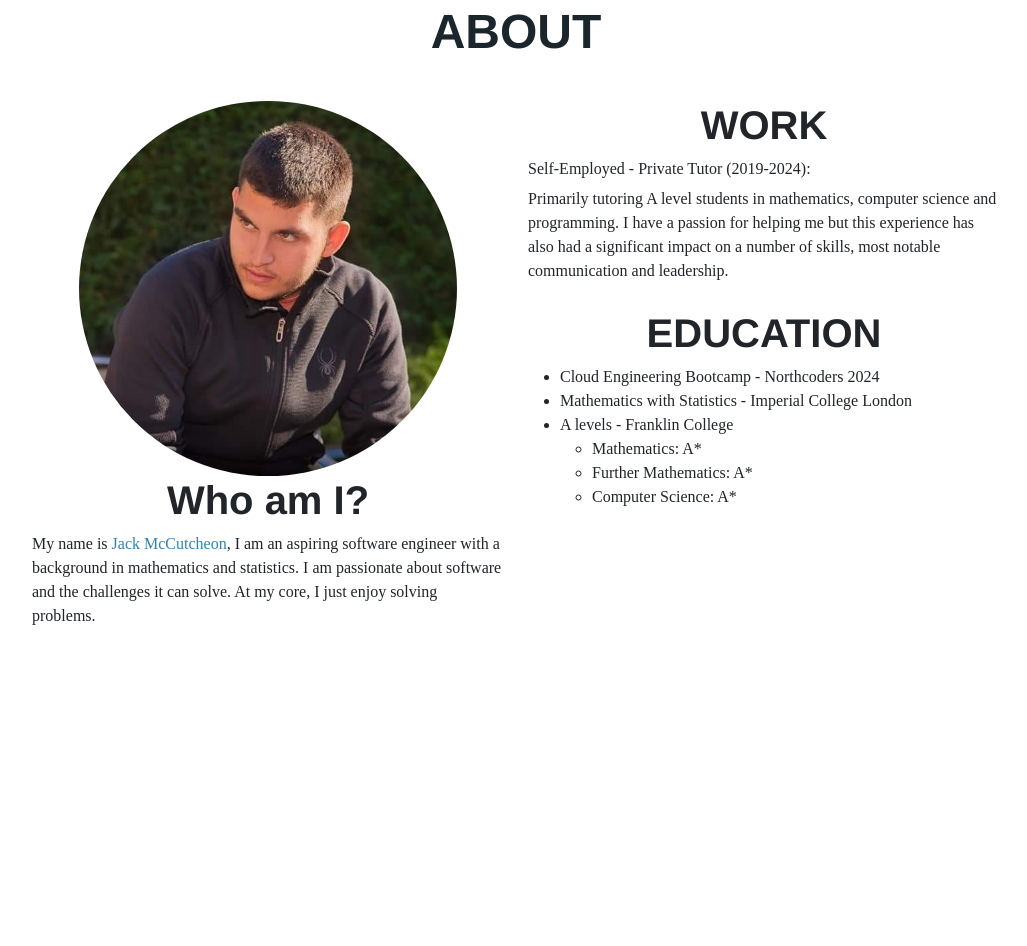
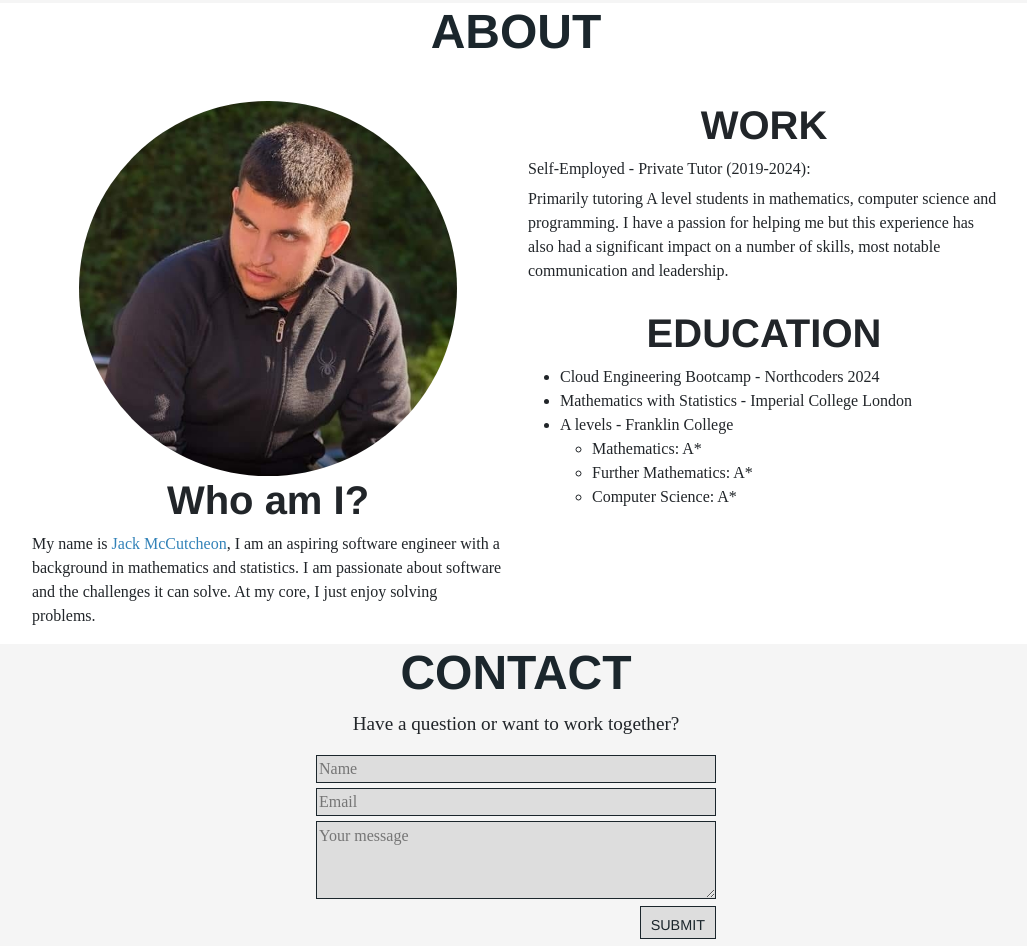
Before and after one commit to JackHilton29/portfolio-site, a plain HTML site: page index.html in a window 1280 px wide. Shown: the part 1659-2605 px from the top of the page, without its empty margins (124-1151 px from the left). Before the commit the page ends 2303 px from the top, so only its background shows below. Drawn offline with nearby package versions, Linux system fonts and the light colour scheme.

Commit message:
add contact page

```diff
--- a/index.html
+++ b/index.html
@@ -289,6 +289,26 @@
         </div>
     </div>
 
+    <div id="contact"> <!--REPLACE HARD CODED CONTENT-->
+        <center><h1 class="section-heading">CONTACT</h1></center>
+        <center><p>Have a question or want to work together?</p></center>
+        <div id="form-wrapper">
+            <form action="">
+                <input type="text" name="name" id="name" placeholder="Name"><br>
+                <input type="text" name="email" id="email" placeholder="Email"><br>
+                <textarea name="message" id="message" placeholder="Your message" cols="40" rows="3"></textarea><br>
+            </form>
+            <div class="button-template form-btn">
+                <a href="#">
+                    <span class="button-inner">
+                        <span class="button-text">SUBMIT</span>
+                    </span>
+                </a>
+            </div>
+        </div>
+    </div>
+
+
   </body>
 
 </html>
--- a/style.css
+++ b/style.css
@@ -4,6 +4,7 @@ html {
 
 body {
     font-family: 'Times New Roman', Times, serif;
+    background-color: #f5f5f5;
 }
 
 h1, .button-template, .project-overlay {
@@ -93,10 +94,6 @@ h1, .button-template, .project-overlay {
 
 #see-work-btn:hover .material-icons {
     transform: rotate(90deg);
-}
-
-#portfolio {
-    background-color: #f5f5f5;
 }
 
 #portfolio .container-wrap {
@@ -253,3 +250,42 @@ h1, .button-template, .project-overlay {
 .highlight {
     color: #3282b8;
 }
+
+#contact p {
+    font-size: 1.2rem;
+}
+
+#contact input, #contact textarea {
+    margin-bottom: 5px;
+    width: 100%;
+    background-color: #DDD;
+    border: 1px solid #1B262C;
+}
+
+#contact textarea {
+    margin-bottom: 0px;
+}
+
+.form-btn {
+    display: inline-block;
+    background-color: #DDD;
+    border: 1px solid #1B262C;
+    padding: 0px 10px;
+    position: absolute;
+    right: 0;
+}
+
+.form-btn .button-text {
+    color: #1B262C;
+    font-size: 0.9rem
+}
+
+#form-wrapper {
+    position: relative;
+    width: 100%;
+    max-width: 400px;
+    left: 50%;
+    transform: translateX(-50%);
+    -ms-transform: translateX(-50%);
+    margin-bottom: 40px;
+}
```
